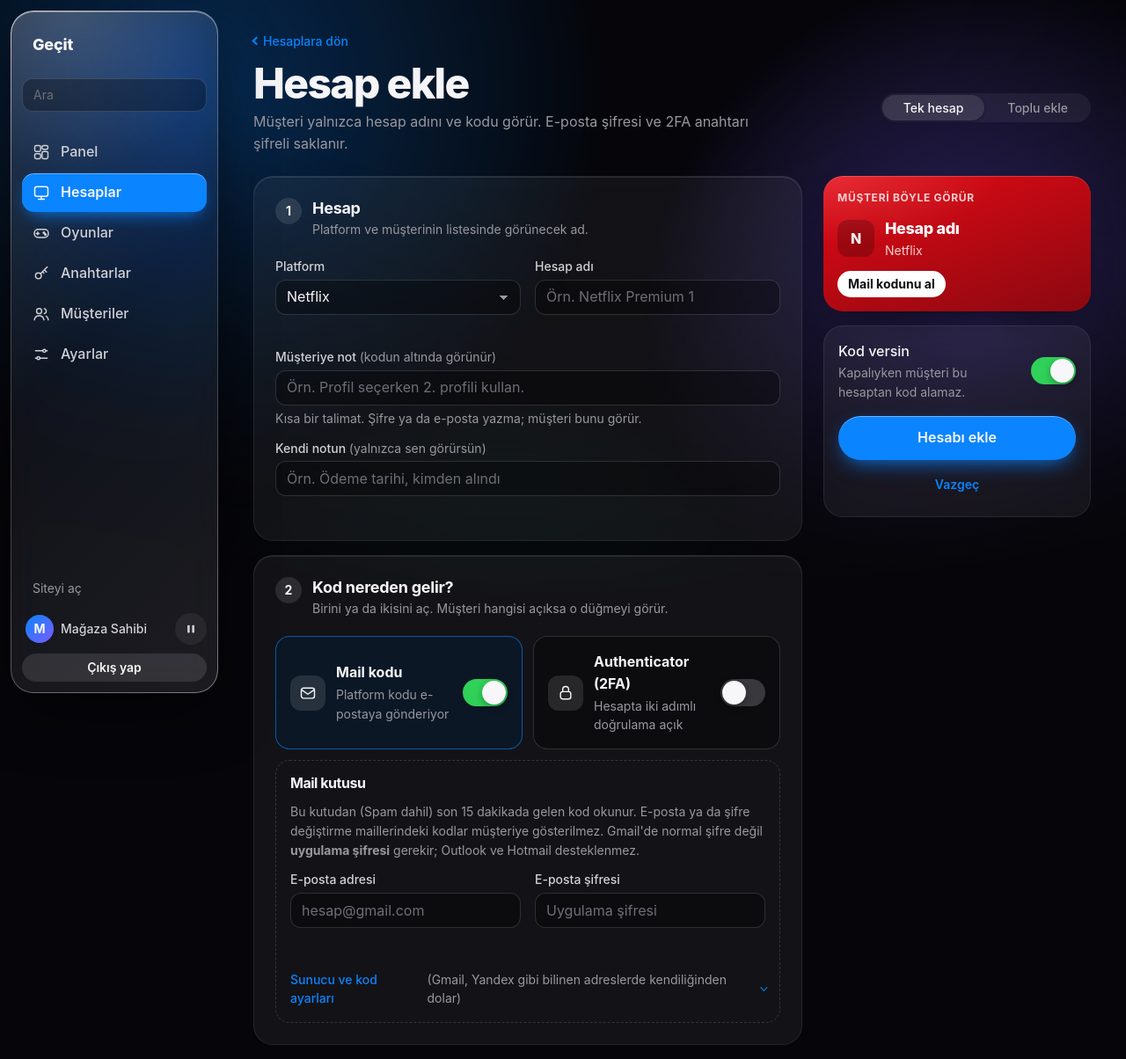
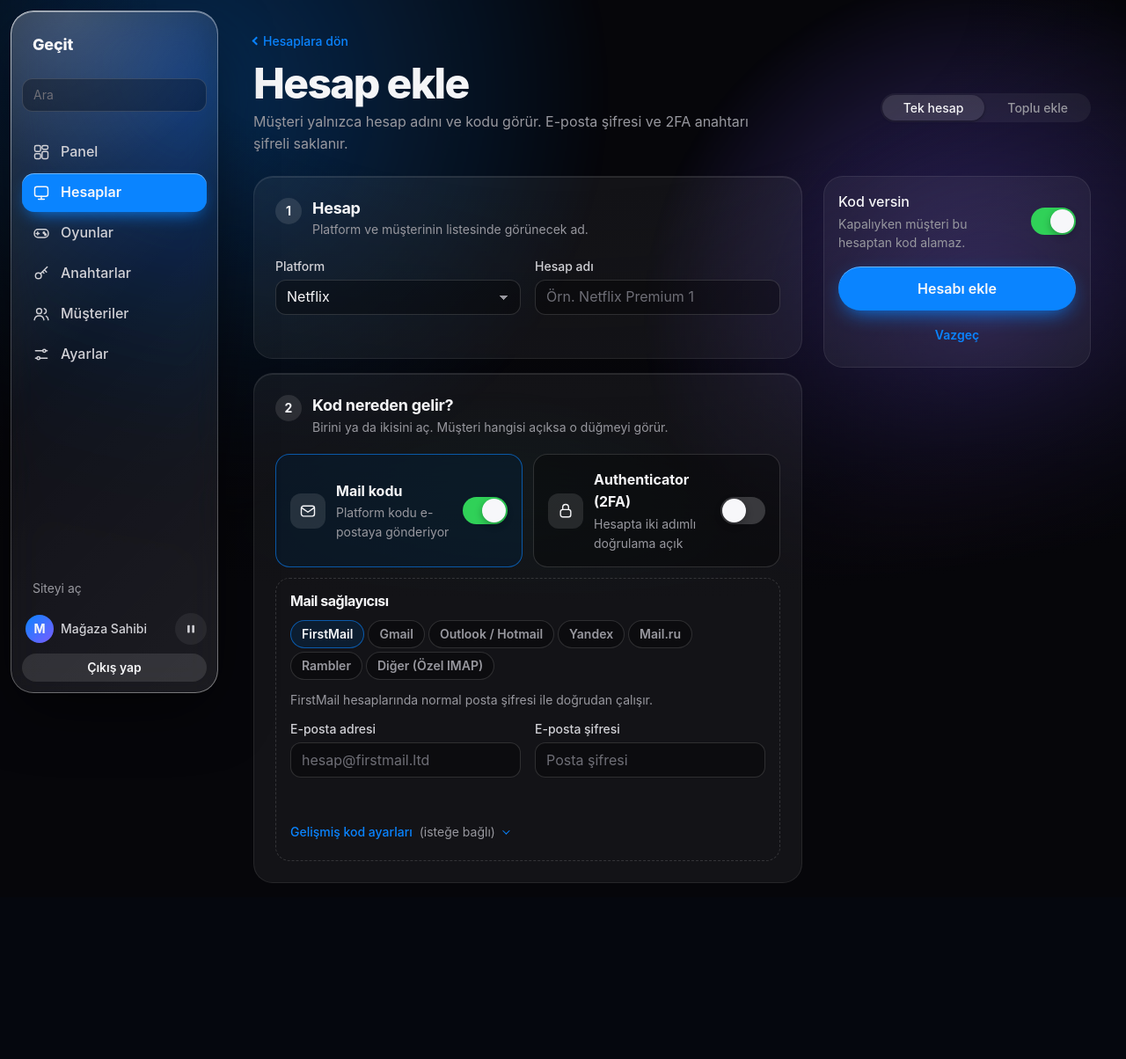
Before and after one commit to iambatuw/ototeslimat, a Laravel app: page /yonetim/hesaplar/yeni in a window 1280 px wide. Shown: the whole page at 88% size. After the commit the page ends 1004 px from the top, so only its background shows below. Run offline with Laravel 12, Linux system fonts and the light colour scheme; a user stored in the database is signed in; data comes from the database, SQL or seed files in the repository; tables that the repository leaves empty hold one stand-in row (values such as "Sample post"); style sheets or scripts are compiled from the project's sources; parts of the project's set-up code (start-up, migrations or seed data) failed here and were passed over.

Commit message:
Hesap ekleme formu sadelestirildi ve mail saglayici secici eklendi

```diff
--- a/resources/css/forms.css
+++ b/resources/css/forms.css
@@ -39,6 +39,11 @@
 .fcard > .error:empty { display: none; }
 .source-fields h3 { font-size: var(--text-md); font-weight: 650; }
 .source-fields h3 span[hidden], .source-fields p[hidden] { display: none; }
+.provider-pills { display: flex; flex-wrap: wrap; gap: var(--space-2xs); }
+.provider-pill { padding: var(--space-2xs) var(--space-sm); border-radius: var(--radius-pill); border: var(--rule-hair) solid var(--color-rule-strong); background: var(--color-well); color: var(--color-muted); font-size: var(--text-sm); font-weight: 600; cursor: pointer; transition: border-color var(--dur-short) var(--ease-out), background-color var(--dur-short) var(--ease-out), color var(--dur-short) var(--ease-out); }
+.provider-pill:hover { border-color: var(--color-rule-hover); color: var(--color-ink); }
+.provider-pill[aria-pressed="true"] { border-color: color-mix(in srgb, var(--color-accent) 60%, transparent); background: color-mix(in srgb, var(--color-accent) 14%, var(--color-well)); color: var(--color-ink); }
+.imap-manual[hidden] { display: none; }
 
 /* Sağ panel: önizleme */
 .fpreview { display: grid; gap: var(--space-sm); padding: var(--space-md); border-radius: 22px; color: var(--on-p); background: radial-gradient(120% 90% at 0% 0%, rgb(255 255 255 / 0.14), transparent 55%), linear-gradient(160deg, var(--p), color-mix(in srgb, var(--p) 60%, var(--color-paper))); box-shadow: inset 0 1px 0 rgb(255 255 255 / 0.2), 0 24px 48px -30px rgb(0 0 0 / 0.9); transition: background var(--dur-long) var(--ease-out); }
--- a/resources/js/app.js
+++ b/resources/js/app.js
@@ -79,23 +79,57 @@ document.querySelectorAll('[data-toggle]').forEach((box) => {
 /* ---------- Bilinen posta sağlayıcısında IMAP bilgisini doldur ---------- */
 const accountForm = document.querySelector('[data-account-form]');
 if (accountForm) {
-    const presets = JSON.parse(accountForm.dataset.presets);
+    const presets = JSON.parse(accountForm.dataset.presets || '{}');
+    const providers = JSON.parse(accountForm.dataset.providers || '{}');
+    const meta = JSON.parse(accountForm.dataset.platforms || '{}');
     const user = accountForm.querySelector('[name="mail_username"]');
+    const pass = accountForm.querySelector('[name="mail_password"]');
     const host = accountForm.querySelector('[name="mail_host"]');
     const port = accountForm.querySelector('[name="mail_port"]');
     const enc = accountForm.querySelector('[name="mail_encryption"]');
+    const manualBox = accountForm.querySelector('[data-imap-manual]');
+    const providerHint = accountForm.querySelector('[data-provider-hint]');
+    const providerBtns = [...accountForm.querySelectorAll('[data-provider]')];
+
+    const selectProvider = (key, fillValues = true) => {
+        const info = providers[key];
+        if (!info) return;
+        providerBtns.forEach((btn) => btn.setAttribute('aria-pressed', btn.dataset.provider === key ? 'true' : 'false'));
+        if (manualBox) manualBox.hidden = key !== 'custom';
+        if (providerHint) providerHint.textContent = info.hint ?? '';
+        if (user && info.emailPlaceholder) user.placeholder = info.emailPlaceholder;
+        if (pass && !pass.dataset.hasSaved && info.passPlaceholder) pass.placeholder = info.passPlaceholder;
+        if (fillValues && key !== 'custom') {
+            if (host) host.value = info.host;
+            if (port) port.value = info.port;
+            if (enc) enc.value = info.encryption;
+        }
+    };
+
+    providerBtns.forEach((btn) => {
+        btn.addEventListener('click', () => selectProvider(btn.dataset.provider, true));
+    });
+
     user?.addEventListener('change', () => {
-        const preset = presets[user.value.split('@')[1]?.toLowerCase()];
-        if (preset && !host.value) {
-            host.value = preset.host;
-            port.value = preset.port;
-            enc.value = preset.encryption;
+        const domain = user.value.split('@')[1]?.toLowerCase();
+        if (!domain) return;
+        const preset = presets[domain];
+        if (preset) {
+            const matched = Object.keys(providers).find((k) => providers[k].host === preset.host);
+            if (matched) {
+                selectProvider(matched, true);
+            } else {
+                if (host) host.value = preset.host;
+                if (port) port.value = preset.port;
+                if (enc) enc.value = preset.encryption;
+            }
         }
     });
 
-    // Steam seçilince 2FA alanı maFile/shared_secret anlatımına geçer.
+    // Steam seçilince 2FA alanı maFile/shared_secret anlatımına geçer, oyun kataloğu görünür.
     const platform = accountForm.querySelector('[data-platform]');
     const secret = accountForm.querySelector('[data-ph-steam]');
+    const gameField = accountForm.querySelector('[data-for-game]');
     const syncPlatform = () => {
         accountForm.querySelectorAll('[data-for-platform]').forEach((node) => {
             const rule = node.dataset.forPlatform;
@@ -103,6 +137,11 @@ if (accountForm) {
             node.hidden = !match;
         });
         if (secret) secret.placeholder = platform.value === 'steam' ? secret.dataset.phSteam : secret.dataset.ph;
+        if (gameField) {
+            const info = meta[platform.value] ?? {};
+            gameField.hidden = !info.game;
+            gameField.querySelector('select').disabled = !info.game;
+        }
     };
     platform?.addEventListener('change', syncPlatform);
     if (platform) syncPlatform();
--- a/resources/views/admin/accounts/form.blade.php
+++ b/resources/views/admin/accounts/form.blade.php
@@ -14,6 +14,27 @@
         'mark' => $p['mark'] ?? mb_strtoupper(mb_substr($p['label'], 0, 1)),
         'game' => ($p['group'] ?? null) === 'game',
     ]);
+    $mailProviders = [
+        'firstmail' => ['label' => 'FirstMail', 'host' => 'imap.firstmail.ltd', 'port' => 993, 'encryption' => 'ssl', 'emailPlaceholder' => 'hesap@firstmail.ltd', 'passPlaceholder' => 'Posta şifresi', 'hint' => 'FirstMail hesaplarında normal posta şifresi ile doğrudan çalışır.'],
+        'gmail' => ['label' => 'Gmail', 'host' => 'imap.gmail.com', 'port' => 993, 'encryption' => 'ssl', 'emailPlaceholder' => 'hesap@gmail.com', 'passPlaceholder' => 'Uygulama şifresi', 'hint' => 'Gmail\'de normal şifre yerine Google Uygulama Şifresi gerekir.'],
+        'outlook' => ['label' => 'Outlook / Hotmail', 'host' => 'outlook.office365.com', 'port' => 993, 'encryption' => 'ssl', 'emailPlaceholder' => 'hesap@outlook.com', 'passPlaceholder' => 'Posta / Uygulama şifresi', 'hint' => 'Outlook/Hotmail hesaplarında IMAP erişimi açık olmalıdır.'],
+        'yandex' => ['label' => 'Yandex', 'host' => 'imap.yandex.com', 'port' => 993, 'encryption' => 'ssl', 'emailPlaceholder' => 'hesap@yandex.com', 'passPlaceholder' => 'Uygulama şifresi', 'hint' => 'Yandex Mail ayarlarından IMAP ve uygulama şifresi açık olmalıdır.'],
+        'mailru' => ['label' => 'Mail.ru', 'host' => 'imap.mail.ru', 'port' => 993, 'encryption' => 'ssl', 'emailPlaceholder' => 'hesap@mail.ru', 'passPlaceholder' => 'Uygulama şifresi', 'hint' => 'Mail.ru güvenlik ayarlarından harici uygulama şifresi gerekir.'],
+        'rambler' => ['label' => 'Rambler', 'host' => 'imap.rambler.ru', 'port' => 993, 'encryption' => 'ssl', 'emailPlaceholder' => 'hesap@rambler.ru', 'passPlaceholder' => 'Posta şifresi', 'hint' => 'Rambler posta ayarlarından IMAP erişiminin açık olduğundan emin olun.'],
+        'custom' => ['label' => 'Diğer (Özel IMAP)', 'host' => '', 'port' => 993, 'encryption' => 'ssl', 'emailPlaceholder' => 'ornek@alanadi.com', 'passPlaceholder' => 'Posta şifresi', 'hint' => 'Özel IMAP sunucu, port ve şifreleme bilgilerinizi aşağıya girin.'],
+    ];
+    $currentHost = strtolower((string) old('mail_host', $account->mail_host));
+    $activeProvider = 'firstmail';
+    if ($errors->hasAny(['mail_host', 'mail_port'])) {
+        $activeProvider = 'custom';
+    } elseif ($currentHost !== '') {
+        $foundProvider = collect($mailProviders)->search(fn ($p) => $p['host'] !== '' && $p['host'] === $currentHost);
+        $activeProvider = $foundProvider !== false ? $foundProvider : 'custom';
+    }
+    $providerInfo = $mailProviders[$activeProvider];
+    $defaultHost = old('mail_host', $editing ? $account->mail_host : $providerInfo['host']);
+    $defaultPort = old('mail_port', $editing ? ($account->mail_port ?? 993) : $providerInfo['port']);
+    $defaultEnc = old('mail_encryption', $editing ? ($account->mail_encryption ?? 'ssl') : $providerInfo['encryption']);
 @endphp
 <x-layouts.app :title="$editing ? $account->title : 'Hesap ekle'">
     <div class="acctform">
@@ -42,7 +63,7 @@
         <div id="tek" class="acctform__pane" data-pane="tek" @if ($bulkFirst) hidden @endif>
         <form method="POST" novalidate data-busy data-account-form class="acctform__grid"
             action="{{ $editing ? route('admin.accounts.update', $account) : route('admin.accounts.store') }}"
-            data-presets='@json(config('guard.mail_presets'))' data-platforms='@json($meta)'>
+            data-presets='@json(config('guard.mail_presets'))' data-providers='@json($mailProviders)' data-platforms='@json($meta)'>
             @csrf
             @if ($editing) @method('PUT') @endif
 
@@ -94,17 +115,6 @@
                             <p class="{{ $errors->has('game_id') ? 'error' : 'hint' }}">{{ $errors->first('game_id') ?: 'Bağlarsan müşterinin kartında oyunun kapağı görünür.' }}</p>
                         </div>
                     @endif
-
-                    <div class="field">
-                        <label for="customer_note">Müşteriye not <span class="optional">(kodun altında görünür)</span></label>
-                        <input id="customer_note" name="customer_note" type="text" class="input" value="{{ old('customer_note', $account->customer_note) }}" maxlength="300" placeholder="Örn. Profil seçerken 2. profili kullan." data-preview-note>
-                        <p class="{{ $errors->has('customer_note') ? 'error' : 'hint' }}">{{ $errors->first('customer_note') ?: 'Kısa bir talimat. Şifre ya da e-posta yazma; müşteri bunu görür.' }}</p>
-                    </div>
-                    <div class="field">
-                        <label for="notes">Kendi notun <span class="optional">(yalnızca sen görürsün)</span></label>
-                        <input id="notes" name="notes" type="text" class="input" value="{{ old('notes', $account->notes) }}" maxlength="1000" placeholder="Örn. Ödeme tarihi, kimden alındı">
-                        <p class="error">@error('notes'){{ $message }}@enderror</p>
-                    </div>
                 </section>
 
                 {{-- 2. Kod nereden gelir --}}
@@ -138,44 +148,53 @@
                     </div>
 
                     <div id="mail-fields" class="source-fields" @unless ($useMail) data-off @endunless>
-                        <h3>Mail kutusu</h3>
-                        <p class="hint">Bu kutudan (Spam dahil) son {{ config('guard.email_lookback_minutes') }} dakikada gelen kod okunur. E-posta ya da şifre değiştirme maillerindeki kodlar müşteriye gösterilmez. Gmail'de normal şifre değil <strong>uygulama şifresi</strong> gerekir; Outlook ve Hotmail desteklenmez.</p>
+                        <h3>Mail sağlayıcısı</h3>
+                        <div class="provider-pills" role="group" aria-label="Mail sağlayıcısı">
+                            @foreach ($mailProviders as $pKey => $pInfo)
+                                <button type="button" class="provider-pill" data-provider="{{ $pKey }}" aria-pressed="{{ $activeProvider === $pKey ? 'true' : 'false' }}">{{ $pInfo['label'] }}</button>
+                            @endforeach
+                        </div>
+                        <p class="hint" data-provider-hint>{{ $providerInfo['hint'] }}</p>
+
                         <div class="grid-2">
                             <div class="field">
                                 <label for="mail_username">E-posta adresi</label>
-                                <input id="mail_username" name="mail_username" type="email" class="input" value="{{ old('mail_username', $account->mail_username) }}" autocomplete="off" placeholder="hesap@gmail.com" @error('mail_username') aria-invalid="true" @enderror>
+                                <input id="mail_username" name="mail_username" type="email" class="input" value="{{ old('mail_username', $account->mail_username) }}" autocomplete="off" placeholder="{{ $providerInfo['emailPlaceholder'] }}" @error('mail_username') aria-invalid="true" @enderror>
                                 <p class="error">@error('mail_username'){{ $message }}@enderror</p>
                             </div>
                             <div class="field">
                                 <label for="mail_password">E-posta şifresi</label>
                                 <input id="mail_password" name="mail_password" type="password" class="input" autocomplete="new-password" @error('mail_password') aria-invalid="true" @enderror
-                                    placeholder="{{ $editing && $account->mail_password ? 'Kayıtlı, değiştirmeyeceksen boş bırak' : 'Uygulama şifresi' }}">
+                                    @if ($editing && $account->mail_password) data-has-saved="1" @endif
+                                    placeholder="{{ $editing && $account->mail_password ? 'Kayıtlı, değiştirmeyeceksen boş bırak' : $providerInfo['passPlaceholder'] }}">
                                 <p class="error">@error('mail_password'){{ $message }}@enderror</p>
                             </div>
                         </div>
-                        <details class="more" @if ($errors->hasAny(['mail_host', 'mail_port', 'mail_from', 'code_format'])) open @endif>
-                            <summary>Sunucu ve kod ayarları <span class="optional">(Gmail, Yandex gibi bilinen adreslerde kendiliğinden dolar)</span></summary>
-                            <div class="more__body">
-                                <div class="grid-3">
+
+                        <div class="grid-3 imap-manual" data-imap-manual @if ($activeProvider !== 'custom') hidden @endif>
                             <div class="field">
                                 <label for="mail_host">IMAP sunucusu</label>
-                                        <input id="mail_host" name="mail_host" type="text" class="input" value="{{ old('mail_host', $account->mail_host) }}" placeholder="imap.gmail.com" autocomplete="off" spellcheck="false" @error('mail_host') aria-invalid="true" @enderror>
+                                <input id="mail_host" name="mail_host" type="text" class="input" value="{{ $defaultHost }}" placeholder="imap.firstmail.ltd" autocomplete="off" spellcheck="false" @error('mail_host') aria-invalid="true" @enderror>
                                 <p class="error">@error('mail_host'){{ $message }}@enderror</p>
                             </div>
                             <div class="field">
                                 <label for="mail_port">Port</label>
-                                        <input id="mail_port" name="mail_port" type="number" class="input" value="{{ old('mail_port', $account->mail_port ?? 993) }}" inputmode="numeric" @error('mail_port') aria-invalid="true" @enderror>
+                                <input id="mail_port" name="mail_port" type="number" class="input" value="{{ $defaultPort }}" inputmode="numeric" @error('mail_port') aria-invalid="true" @enderror>
                                 <p class="error">@error('mail_port'){{ $message }}@enderror</p>
                             </div>
                             <div class="field">
                                 <label for="mail_encryption">Şifreleme</label>
                                 <select id="mail_encryption" name="mail_encryption" class="select">
                                     @foreach (['ssl' => 'SSL', 'tls' => 'TLS', 'starttls' => 'STARTTLS', 'none' => 'Yok'] as $v => $l)
-                                                <option value="{{ $v }}" @selected(old('mail_encryption', $account->mail_encryption ?? 'ssl') === $v)>{{ $l }}</option>
+                                        <option value="{{ $v }}" @selected($defaultEnc === $v)>{{ $l }}</option>
                                     @endforeach
                                 </select>
                             </div>
                         </div>
+
+                        <details class="more" @if ($errors->hasAny(['mail_from', 'code_format'])) open @endif>
+                            <summary>Gelişmiş kod ayarları <span class="optional">(isteğe bağlı)</span></summary>
+                            <div class="more__body">
                                 <div class="grid-2">
                                     <div class="field">
                                         <label for="mail_from">Gönderen süzgeci</label>
@@ -214,25 +233,8 @@
                 </section>
             </div>
 
-            {{-- Sağ panel: müşterinin göreceği kart ve kaydet --}}
-            <aside class="acctform__side" aria-label="Önizleme ve kaydet">
-                <div class="fpreview" data-p="{{ $current }}" data-preview>
-                    <p class="fpreview__label">Müşteri böyle görür</p>
-                    <div class="fpreview__card">
-                        <span class="fpreview__mark" data-preview-mark>{{ $meta[$current]['mark'] ?? '?' }}</span>
-                        <div class="fpreview__text">
-                            <p class="fpreview__title" data-preview-name>{{ old('title', $account->title) ?: 'Hesap adı' }}</p>
-                            <p class="fpreview__platform" data-preview-platform>{{ $meta[$current]['label'] ?? '' }}</p>
-                        </div>
-                    </div>
-                    <div class="fpreview__btns">
-                        <span class="fpreview__btn" data-preview-btn="mail" @unless ($useMail) hidden @endunless>Mail kodunu al</span>
-                        <span class="fpreview__btn fpreview__btn--alt" data-preview-btn="totp" @unless ($useTotp) hidden @endunless>{{ $isSteam ? 'Steam Guard kodunu al' : '2FA kodunu al' }}</span>
-                        <span class="fpreview__none" data-preview-none @if ($useMail || $useTotp) hidden @endif>Kod kaynağı seçilmedi</span>
-                    </div>
-                    <p class="fpreview__note" data-preview-notebox @unless (old('customer_note', $account->customer_note)) hidden @endunless><strong>Satıcının notu:</strong> <span data-preview-notetext>{{ old('customer_note', $account->customer_note) }}</span></p>
-                </div>
-
+            {{-- Sağ panel: kaydet --}}
+            <aside class="acctform__side" aria-label="Kaydet">
                 <div class="acctform__save">
                     <input type="hidden" name="is_active" value="0">
                     <label class="switch-row switch-row--tight">
```
Lines whose indentation alone changed are shown as unchanged.
